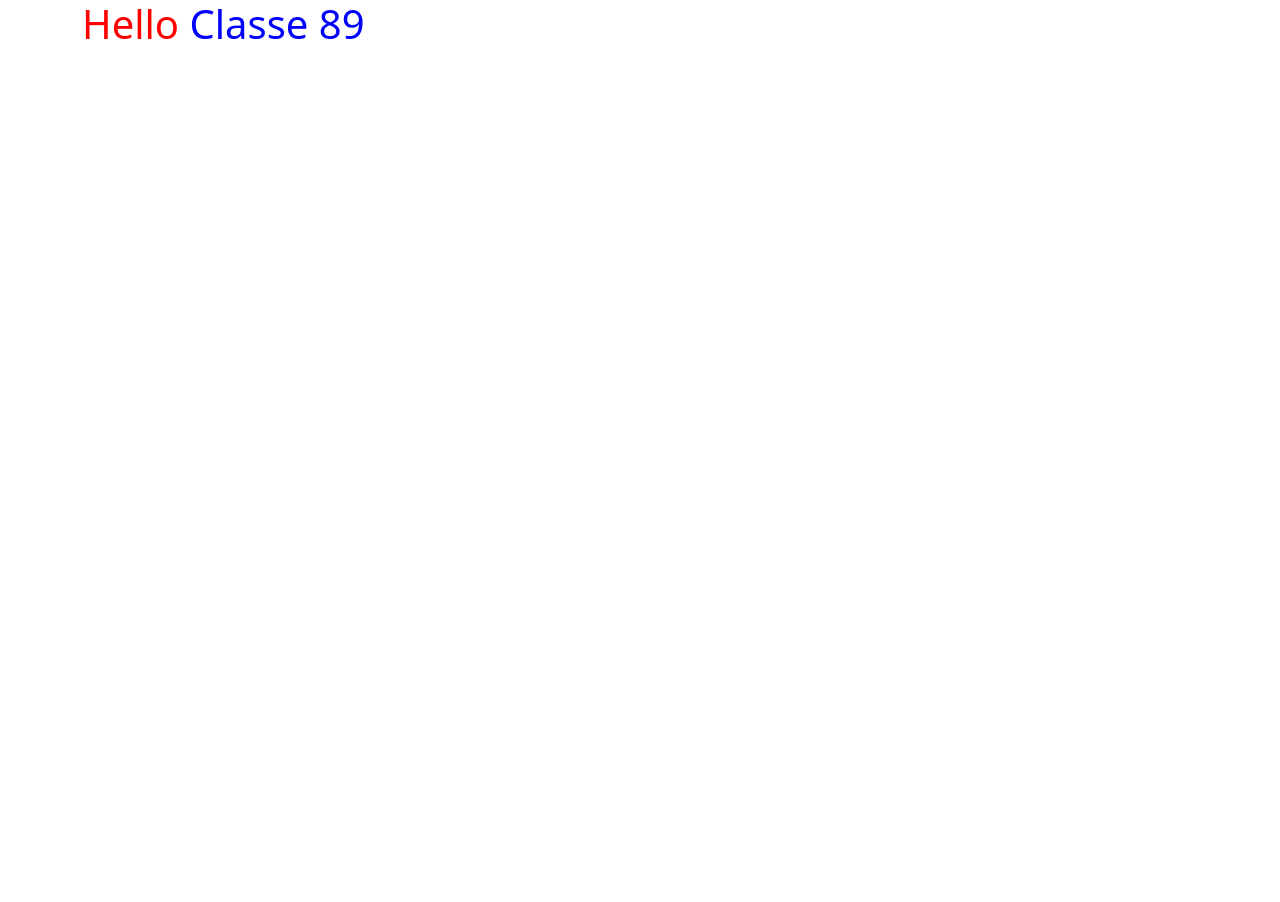
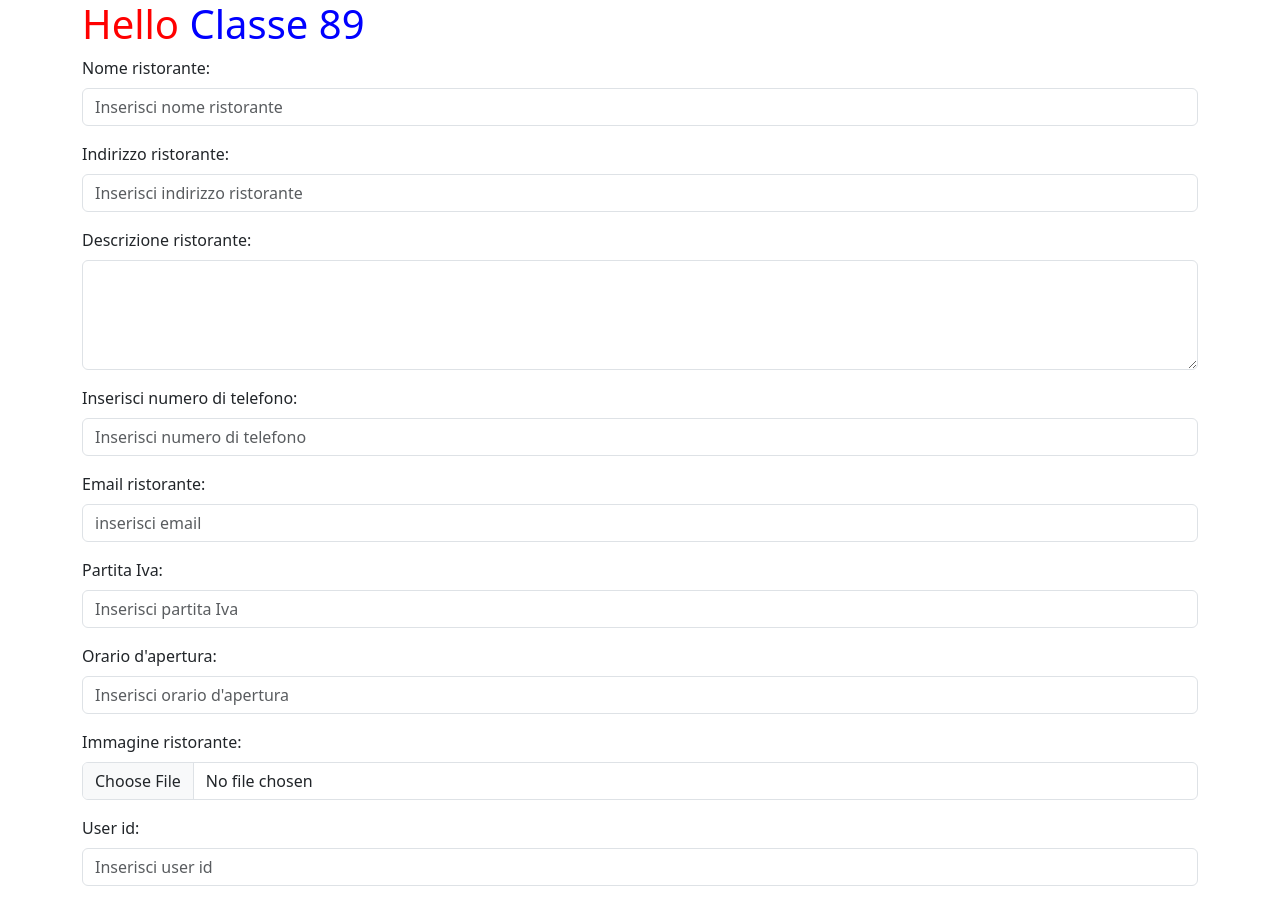
Before and after one commit to DrKillex/deliveboo-frontend, a Vue app: page / in a window 1280 px wide. Before the commit the page ends 800 px from the top, so only its background shows below. Built offline with nearby package versions, Linux system fonts and the light colour scheme.

Commit message:
input e v-model

```diff
--- a/src/App.vue
+++ b/src/App.vue
@@ -1,16 +1,19 @@
 <script>
 import HelloApp from './components/HelloApp.vue';
+import AppRestaurant from './components/AppRestaurant.vue';
 import axios from 'axios';
 export default {
   name:'App',
   components: {
-    HelloApp
+    HelloApp,
+    AppRestaurant
   }
 }
 </script>
 
 <template>
   <HelloApp />
+  <AppRestaurant />
 </template>
 
 
--- /dev/null
+++ b/src/components/AppRestaurant.vue
@@ -0,0 +1,65 @@
+<script>
+export default {
+    name: 'AppRestaurant',
+    data() {
+        return {
+            restaurant: '',
+            address: '',
+            description: '',
+            telephone: '',
+            email: '',
+            opening_hours: '',
+            p_iva: '',
+            user_id: '',
+        }
+    },
+}
+</script>
+
+<template>
+    <div class="container">
+        <div class="row">
+            <div class="mb-3">
+                <label for="name" class="form-label">Nome ristorante:</label>
+                <input type="text" class="form-control" id="name" name="name" placeholder="Inserisci nome ristorante" v-model="restaurant">
+            </div>
+            <div class="mb-3">
+                <label for="address" class="form-label">Indirizzo ristorante:</label>
+                <input type="text" class="form-control" id="address" name="address"
+                    placeholder="Inserisci indirizzo ristorante" v-model="address">
+            </div>
+            <div class="mb-3">
+                <label for="description" class="form-label">Descrizione ristorante:</label>
+                <textarea class="form-control" id="description" name="description" rows="4" v-model="description"></textarea>
+            </div>
+            <div class="mb-3">
+                <label for="telephone" class="form-label">Inserisci numero di telefono:</label>
+                <input type="text" class="form-control" id="telephone" name="telephone"
+                    placeholder="Inserisci numero di telefono" v-model="telephone">
+            </div>
+            <div class="mb-3">
+                <label for="email" class="form-label">Email ristorante:</label>
+                <input type="email" class="form-control" id="email" name="email" placeholder="inserisci email" v-model="email">
+            </div>
+            <div class="mb-3">
+                <label for="p_iva" class="form-label">Partita Iva:</label>
+                <input type="text" class="form-control" id="p_iva" name="p_iva" placeholder="Inserisci partita Iva" v-model="p_iva">
+            </div>
+            <div class="mb-3">
+                <label for="opening_hours" class="form-label">Orario d'apertura:</label>
+                <input type="text" class="form-control" id="opening_hours" name="opening_hours"
+                    placeholder="Inserisci orario d'apertura" v-model="opening_hours">
+            </div>
+            <div class="mb-3">
+                <label for="img" class="form-label">Immagine ristorante:</label>
+                <input class="form-control" type="file" id="img" name="img">
+            </div>
+            <div class="mb-3">
+                <label for="user_id" class="form-label">User id:</label>
+                <input type="text" class="form-control" id="user_id" name="user_id" placeholder="Inserisci user id" v-model="user_id">
+            </div>
+        </div>
+    </div>
+</template>
+
+<style lang="scss" scoped></style>
```
